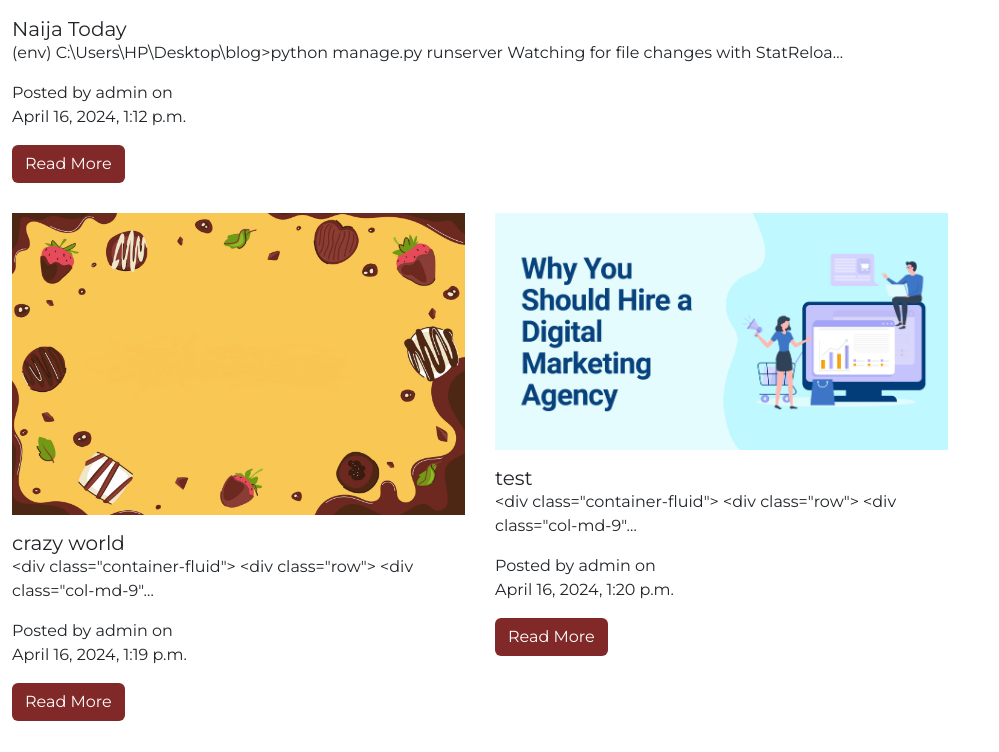
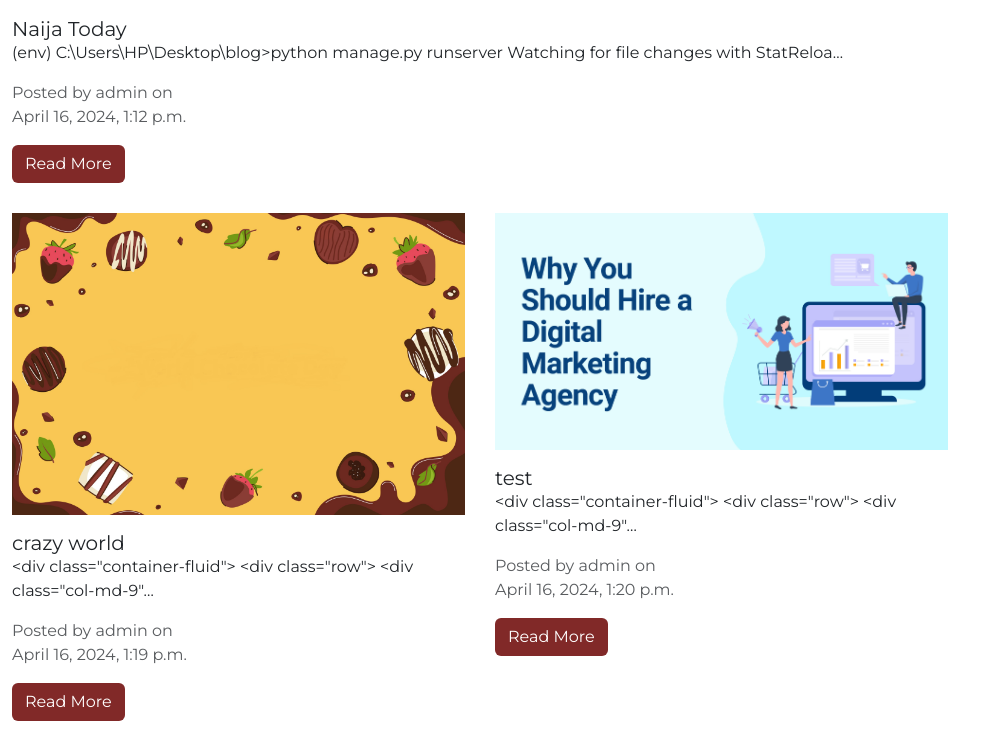
Before and after one commit to xavierace990/ileogbo, a Django app: page /blog/ in a window 1280 px wide. Shown: the part 990-1742 px from the top of the page, without its empty margins (0-999 px from the left). Run offline with Django 5.2, Linux system fonts and the light colour scheme; data comes from the database, SQL or seed files in the repository; some libraries are stand-ins or nearby versions.

Commit message:
blog.html

```diff
--- a/app/templates/blog.html
+++ b/app/templates/blog.html
@@ -279,7 +279,7 @@
                         <img src="{{ post.image.url }}" class="small-img mb-3" alt="{{ post.title }}">
                         <h5 class="card-title">{{ post.title }}</h5>
                         <p class="card-text">{{ post.content|truncatechars:100 }}</p>
-                        <p class="card-text">Posted by {{ post.author.username }} on <br> {{ post.published_date }}</p>
+                        <p class="card-text text-muted">Posted by {{ post.author.username }} on <br> {{ post.published_date }}</p>
                         <!--<p class="card-text"><small class="text-muted">{{ post.published_date }}</small></p>-->
                         <a href="{% url 'blog_detail' pk=post.pk %}" style="background-color: #812928;color:white;" class="btn btn">Read More</a>
                     </div>
```
